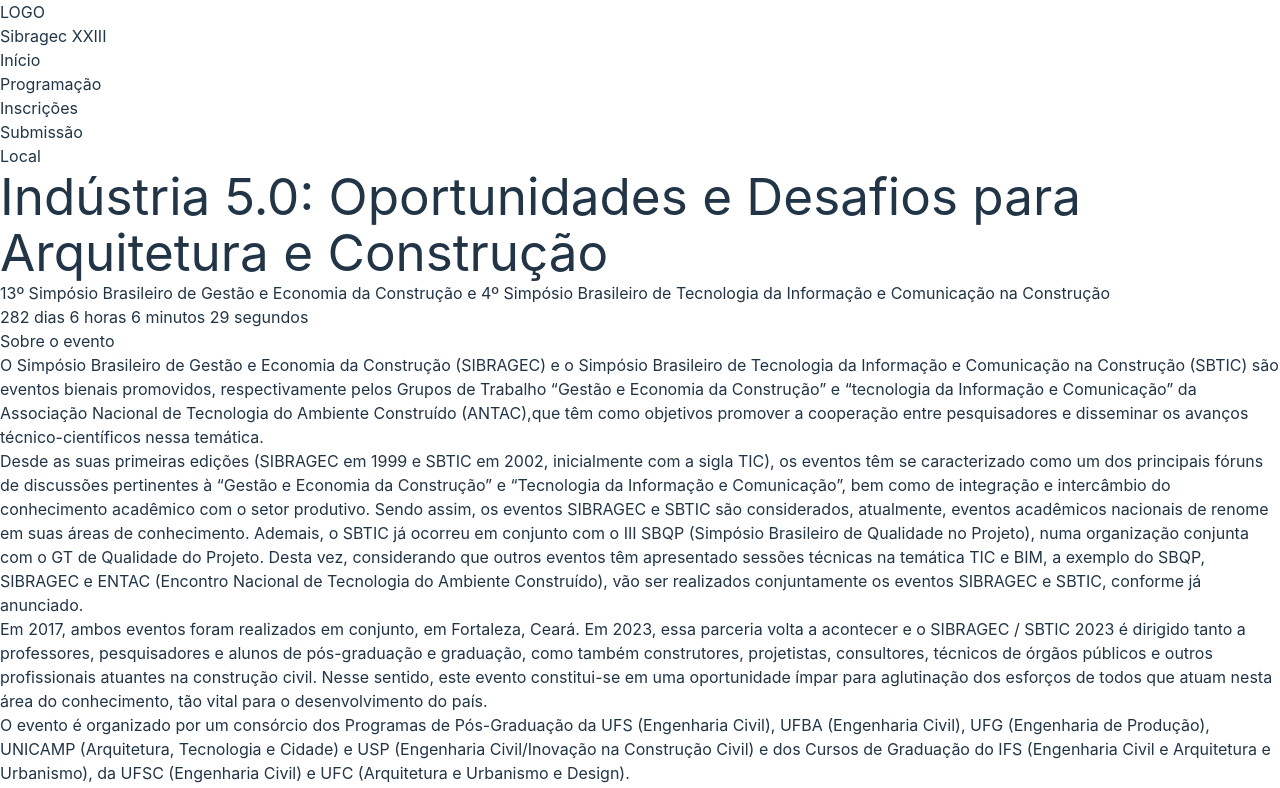
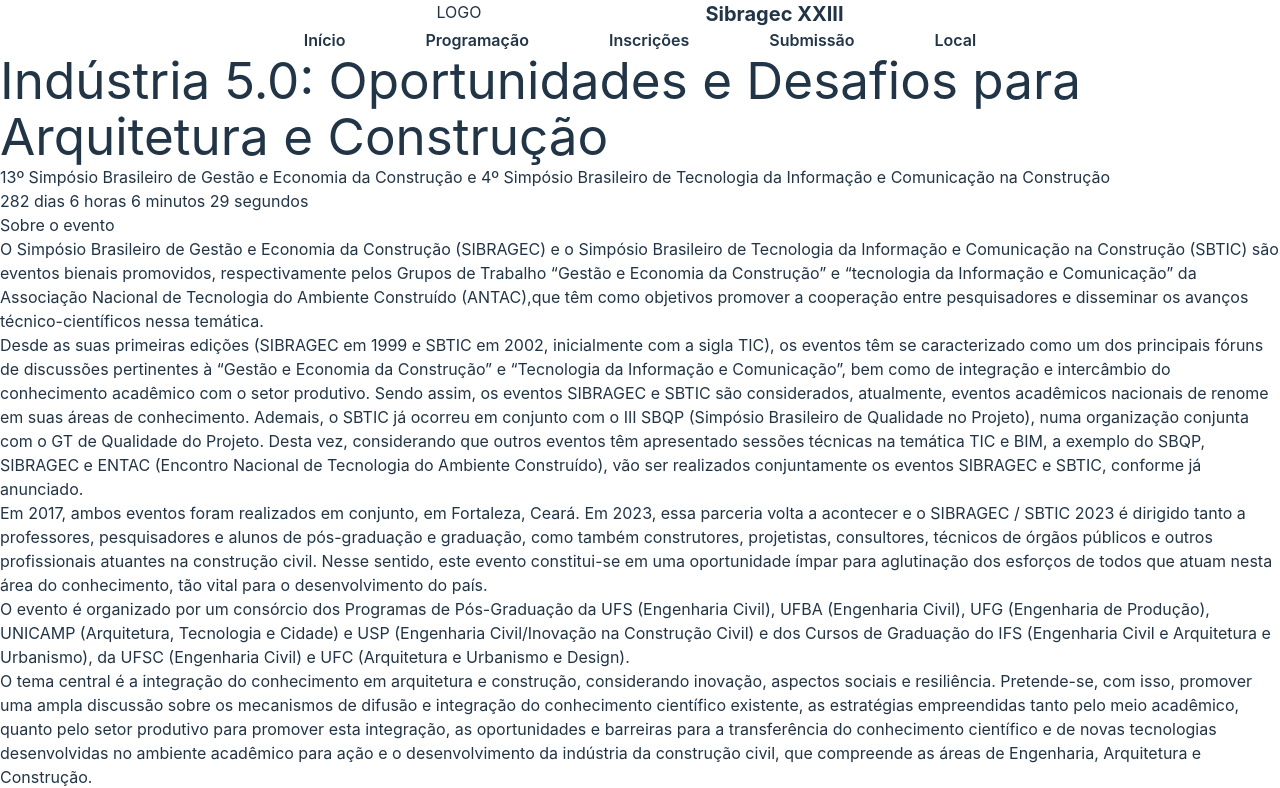
Before and after one commit to softeam-org/sibragecsbtic-web, a React (Vite) app: page / in a window 1280 px wide. Shown: the top 788 px of the page. Built offline with nearby package versions, Linux system fonts and the light colour scheme.

Commit message:
Criando estilos do header [WIP]

```diff
--- a/src/components/Header.jsx
+++ b/src/components/Header.jsx
@@ -2,21 +2,21 @@ import React from 'react'
 
 function Header() {
   return (
-    <div>
-        <div>
-            <div>
-                LOGO
+    <div className='flex flex-col items-center justify-center'>
+        <div className='flex'>
+            <div className='mr-56'>
+                <p>LOGO</p>
             </div>
             <div>
-               Sibragec XXIII
+              <p className='text-xl font-bold'>Sibragec XXIII</p>
             </div>
         </div>
-        <div>
-            <p>Início</p>
-            <p>Programação</p>
-            <p>Inscrições</p>
-            <p>Submissão</p>
-            <p>Local</p>
+        <div className='flex gap-20'>
+            <p className='font-semibold'>Início</p>
+            <p className='font-semibold'>Programação</p>
+            <p className='font-semibold'>Inscrições</p>
+            <p className='font-semibold'>Submissão</p>
+            <p className='font-semibold'>Local</p>
         </div>
     </div>
   )
```
